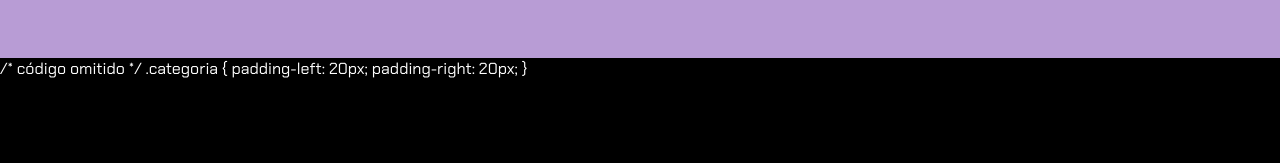
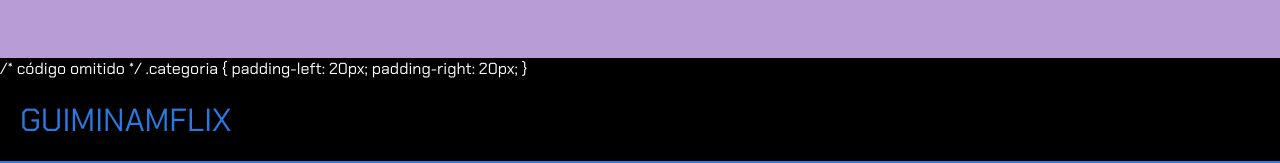
Before and after one commit to luisz016miguel29ap/guiminamflix, a plain HTML site: page index.html in a window 1280 px wide. Shown: the part 2911-3074 px from the top of the page. Before the commit the page ends 2990 px from the top, so only its background shows below. Drawn offline with Linux system fonts and the light colour scheme.

Commit message:
alterando aluraflix

```diff
--- a/index.html
+++ b/index.html
@@ -107,3 +107,14 @@
     padding-left: 20px;
     padding-right: 20px;
   }
+  <head>
+    <!-- Código omitido -->
+
+    <title>Guiminamflix</title>
+</head>
+
+<body>
+    <header>GUIMINAMFLIX</header>
+
+    <!-- Código omitido -->
+</body>
```
